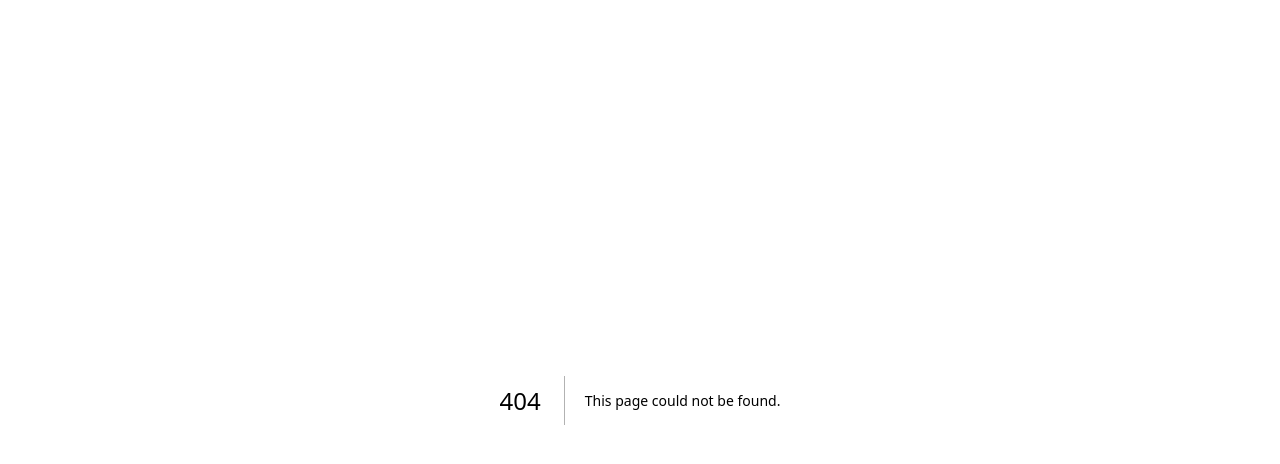
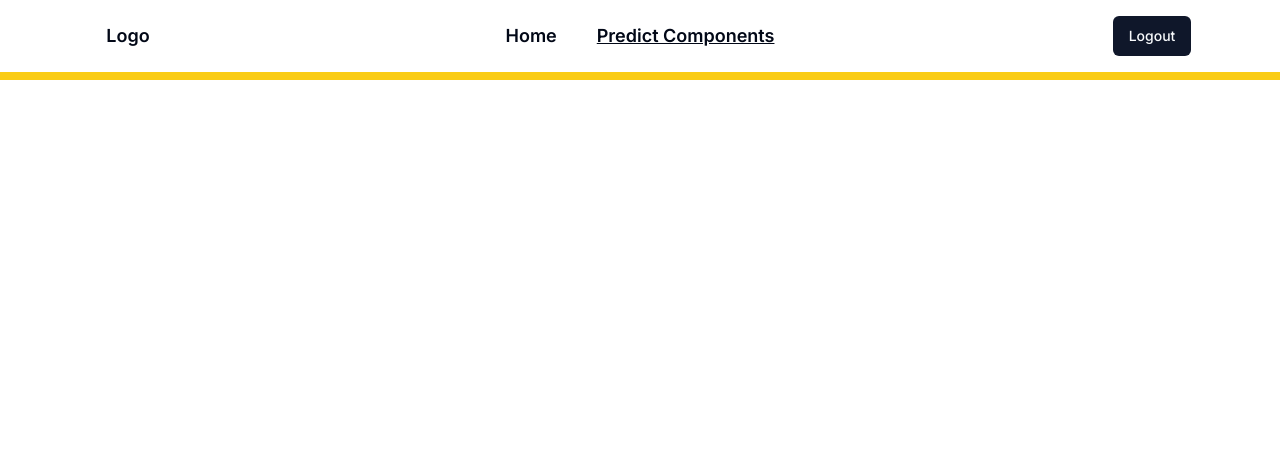
Before and after one commit to Oik17/Caterpillar-Hack, a Next.js app in the folder frontend/: page /predict in a window 1280 px wide. Before the commit this address had no page. Shown: the top 464 px of the page. Built offline with nearby package versions, Linux system fonts and the light colour scheme.

Commit message:
feta: /predict, /dashboard

```diff
--- /dev/null
+++ b/frontend/app/dashboard/page.tsx
@@ -0,0 +1,12 @@
+import Navigation from "@/components/Navigation";
+
+
+const Dashboard = () => {
+    return (
+        <div className="w-full h-56">
+            <Navigation page={'dashboard'}/>
+        </div>
+     );
+}
+
+export default Dashboard;
--- a/frontend/app/page.tsx
+++ b/frontend/app/page.tsx
@@ -5,6 +5,7 @@ import { useForm } from "react-hook-form";
 import { z } from "zod";
 import Link from "next/link";
 import axios, { AxiosError } from "axios";
+import { useRouter } from "next/navigation";
 
 import { Button } from "@/components/ui/button";
 import {
@@ -25,6 +26,7 @@ const formSchema = z.object({
 });
 
 export default function ProfileForm() {
+  const router = useRouter();
   const form = useForm<z.infer<typeof formSchema>>({
     resolver: zodResolver(formSchema),
     defaultValues: {
@@ -35,24 +37,29 @@ export default function ProfileForm() {
 
   async function onSubmit(values: z.infer<typeof formSchema>) {
     try {
-      const response =await axios.post("http://localhost:8080/login",{
-        email:values.email,
-        password:values.password
-      })
+      const response = await axios.post("http://localhost:8080/login", {
+        email: values.email,
+        password: values.password,
+      });
+      localStorage.setItem('Auth',response.data.data);
       console.log("Signup successful:", response.data);
-      toast.success(response.data.message)
-    } catch (error:AxiosError|any) {
+      toast.success(response.data.message);
+      router.push("/dashboard");
+    } catch (error: AxiosError | any) {
       console.error("Signup failed:", error);
-      toast.error(error.message)
+      toast.error(error.message);
     }
   }
 
   return (
     <main className="w-full h-screen flex justify-center items-center">
       <section className="w-96">
-        <Toaster position="top-center" richColors/>
+        <Toaster position="top-center" richColors />
         <Form {...form}>
-          <form onSubmit={form.handleSubmit(onSubmit)} className="space-y-3 flex flex-col">
+          <form
+            onSubmit={form.handleSubmit(onSubmit)}
+            className="space-y-3 flex flex-col"
+          >
             <FormField
               control={form.control}
               name="email"
@@ -82,8 +89,9 @@ export default function ProfileForm() {
               )}
             />
             <section className="text-center">
-
-            <Link href={"/signup"} className="text-xs underline">Dont have an account? Sign Up</Link>
+              <Link href={"/signup"} className="text-xs underline">
+                Dont have an account? Sign Up
+              </Link>
             </section>
             <Button type="submit">Submit</Button>
           </form>
--- /dev/null
+++ b/frontend/app/predict/page.tsx
@@ -0,0 +1,12 @@
+import Navigation from "@/components/Navigation";
+
+const Predict = () => {
+    return (
+        <div>
+            <Navigation page={'predict'}/>
+            <div></div>
+        </div>
+     );
+}
+
+export default Predict;
--- a/frontend/app/signup/page.tsx
+++ b/frontend/app/signup/page.tsx
@@ -66,7 +66,7 @@ export default function ProfileForm() {
         <Form {...form}>
           <form
             onSubmit={form.handleSubmit(onSubmit)}
-            className="space-y-3 flex flex-col"
+            className="space-y-1 flex flex-col"
           >
             <FormField
               control={form.control}
@@ -77,7 +77,7 @@ export default function ProfileForm() {
                   <FormControl>
                     <Input placeholder="username" {...field} />
                   </FormControl>
-                  <FormDescription>This is your username.</FormDescription>
+                  {/* <FormDescription>This is your username.</FormDescription> */}
                   <FormMessage />
                 </FormItem>
               )}
@@ -91,7 +91,7 @@ export default function ProfileForm() {
                   <FormControl>
                     <Input placeholder="email" {...field} />
                   </FormControl>
-                  <FormDescription>This is your email.</FormDescription>
+                  {/* <FormDescription>This is your email.</FormDescription> */}
                   <FormMessage />
                 </FormItem>
               )}
@@ -105,7 +105,7 @@ export default function ProfileForm() {
                   <FormControl>
                     <Input type="password" placeholder="******" {...field} />
                   </FormControl>
-                  <FormDescription>This is your password.</FormDescription>
+                  {/* <FormDescription>This is your password.</FormDescription> */}
                   <FormMessage />
                 </FormItem>
               )}
@@ -119,7 +119,7 @@ export default function ProfileForm() {
                   <FormControl>
                     <Input type="password" placeholder="******" {...field} />
                   </FormControl>
-                  <FormDescription>Re-enter your password.</FormDescription>
+                  {/* <FormDescription>Re-enter your password.</FormDescription> */}
                   <FormMessage />
                 </FormItem>
               )}
--- /dev/null
+++ b/frontend/components/Navigation.tsx
@@ -0,0 +1,25 @@
+import Link from "next/link";
+import { Button } from "./ui/button";
+
+interface PageType{
+    page:String
+}
+
+const Navigation = ({page}:PageType) => {
+    return (
+        <div className="w-full h-20 border-b-8 border-yellow-400 flex items-center md:text-lg text-sm font-semibold">
+            <section className="h-full w-[20%] max-w-[400px] min-w-[100px] flex justify-center items-center">
+                <span>Logo</span>
+            </section>
+            <section className="w-[60%] h-full flex justify-center gap-10 items-center">
+                <Link href={'/dashboard'} className={`${page==='dashboard'?'underline':''}`}>Home</Link>
+                <Link href={'/predict'} className={`${page==='predict'?'underline':''}`}>Predict Components</Link>
+            </section>
+            <section className="w-[20%] h-full flex justify-center gap-10 items-center">
+                <Button>Logout</Button>
+            </section>
+        </div>
+     );
+}
+
+export default Navigation;
--- a/frontend/package.json
+++ b/frontend/package.json
@@ -15,7 +15,9 @@
     "axios": "^1.7.3",
     "class-variance-authority": "^0.7.0",
     "clsx": "^2.1.1",
+    "framer-motion": "^11.3.24",
     "lucide-react": "^0.426.0",
+    "mini-svg-data-uri": "^1.4.4",
     "next": "14.2.5",
     "react": "^18",
     "react-dom": "^18",
--- a/frontend/tailwind.config.ts
+++ b/frontend/tailwind.config.ts
@@ -1,4 +1,7 @@
 import type { Config } from "tailwindcss"
+import defaultTheme from 'tailwindcss/defaultTheme';
+import colors from 'tailwindcss/colors';
+const flattenColorPalette = require('tailwindcss/lib/util/flattenColorPalette').default
 
 const config = {
   darkMode: ["class"],
@@ -74,7 +77,18 @@ const config = {
       },
     },
   },
-  plugins: [require("tailwindcss-animate")],
+  plugins: [require("tailwindcss-animate"),addVariablesForColors,],
 } satisfies Config
 
+function addVariablesForColors({ addBase, theme }: any) {
+  let allColors = flattenColorPalette(theme("colors"));
+  let newVars = Object.fromEntries(
+    Object.entries(allColors).map(([key, val]) => [`--${key}`, val])
+  );
+
+  addBase({
+    ":root": newVars,
+  });
+}
+
 export default config
```
Also changed, not shown: frontend/components.json, 1 other file (tests, documents, lock files or other folders).
